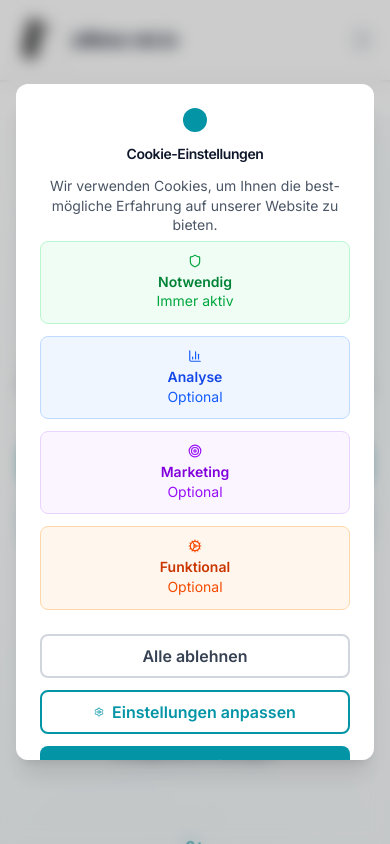
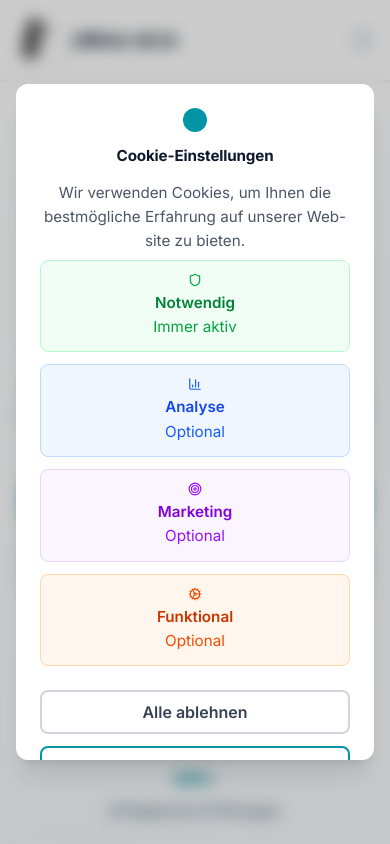
Before and after one commit to bartdoping/website_ultimaratio, a Next.js app: page / in a window 390 px wide. Shown: the top 844 px of the page. Built offline with nearby package versions, Linux system fonts and the light colour scheme.

Commit message:
Mobile typography: adopt readability-first scale (h1 32, h2 28, h3 24, h4 20, body 16; XS adjusted). Ensure heading helper classes inherit sizes.

```diff
--- a/src/app/globals.css
+++ b/src/app/globals.css
@@ -121,42 +121,44 @@ body {
     text-overflow: ellipsis;
   }
 
-  /* Optimal mobile typography based on 2024 web standards */
+  /* Mobile typography scale (readability-first) */
   h1 {
-    font-size: 1.75rem !important; /* 28px - optimal for mobile headlines */
-    line-height: 1.2 !important;
+    font-size: 2rem !important; /* 32px */
+    line-height: 1.25 !important;
+    word-wrap: break-word;
+    overflow-wrap: break-word;
+    font-weight: 800 !important;
+    letter-spacing: -0.02em !important;
+  }
+
+  h2 {
+    font-size: 1.75rem !important; /* 28px */
+    line-height: 1.28 !important;
+    word-wrap: break-word;
+    overflow-wrap: break-word;
+    font-weight: 700 !important;
+    letter-spacing: -0.01em !important;
+  }
+
+  h3 {
+    font-size: 1.5rem !important; /* 24px */
+    line-height: 1.3 !important;
     word-wrap: break-word;
     overflow-wrap: break-word;
     font-weight: 700 !important;
   }
 
-  h2 {
-    font-size: 1.5rem !important; /* 24px - optimal for mobile subheadings */
-    line-height: 1.25 !important;
+  h4 {
+    font-size: 1.25rem !important; /* 20px */
+    line-height: 1.35 !important;
     word-wrap: break-word;
     overflow-wrap: break-word;
     font-weight: 600 !important;
   }
 
-  h3 {
-    font-size: 1.25rem !important; /* 20px - optimal for mobile section headers */
-    line-height: 1.3 !important;
-    word-wrap: break-word;
-    overflow-wrap: break-word;
-    font-weight: 600 !important;
-  }
-
-  h4 {
-    font-size: 1.125rem !important; /* 18px - optimal for mobile subsection headers */
-    line-height: 1.3 !important;
-    word-wrap: break-word;
-    overflow-wrap: break-word;
-    font-weight: 500 !important;
-  }
-
   p, span, div {
-    font-size: 1rem !important; /* 16px - optimal for mobile body text */
-    line-height: 1.5 !important;
+    font-size: 1rem !important; /* 16px body */
+    line-height: 1.6 !important;
     word-wrap: break-word;
     overflow-wrap: break-word;
   }
@@ -174,17 +176,9 @@ body {
     font-size: 0.875rem !important; /* 14px */
   }
 
-  .text-base {
-    font-size: 1rem !important; /* 16px */
-  }
-
-  .text-lg {
-    font-size: 1.125rem !important; /* 18px */
-  }
-
-  .text-xl {
-    font-size: 1.25rem !important; /* 20px */
-  }
+  .text-base { font-size: 1rem !important; }
+  .text-lg { font-size: 1.125rem !important; /* 18px */ }
+  .text-xl { font-size: 1.25rem !important; /* 20px */ }
 
   /* Reduce spacing for mobile */
   .modern-spacing {
@@ -430,31 +424,12 @@ body {
     padding: 0.625rem 0.875rem;
   }
 
-  /* Extra small mobile typography */
-  h1 {
-    font-size: 1.5rem !important; /* 24px */
-    line-height: 1.2 !important;
-  }
-
-  h2 {
-    font-size: 1.375rem !important; /* 22px */
-    line-height: 1.25 !important;
-  }
-
-  h3 {
-    font-size: 1.125rem !important; /* 18px */
-    line-height: 1.3 !important;
-  }
-
-  h4 {
-    font-size: 1rem !important; /* 16px */
-    line-height: 1.3 !important;
-  }
-
-  p, span, div {
-    font-size: 0.875rem !important; /* 14px */
-    line-height: 1.4 !important;
-  }
+  /* XS mobile typography (<=480px) */
+  h1 { font-size: 1.75rem !important; line-height: 1.25 !important; font-weight: 800 !important; }
+  h2 { font-size: 1.5rem !important; line-height: 1.28 !important; font-weight: 700 !important; }
+  h3 { font-size: 1.25rem !important; line-height: 1.3 !important; font-weight: 700 !important; }
+  h4 { font-size: 1.125rem !important; line-height: 1.35 !important; font-weight: 600 !important; }
+  p, span, div { font-size: 0.95rem !important; line-height: 1.6 !important; }
 
   /* Extra small mobile spacing */
   .mb-16, .mb-20 {
```
